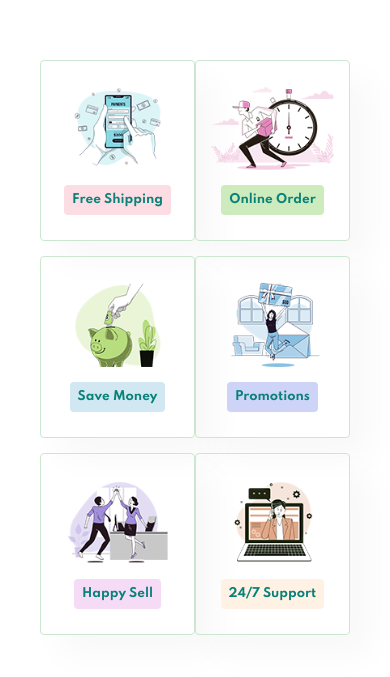
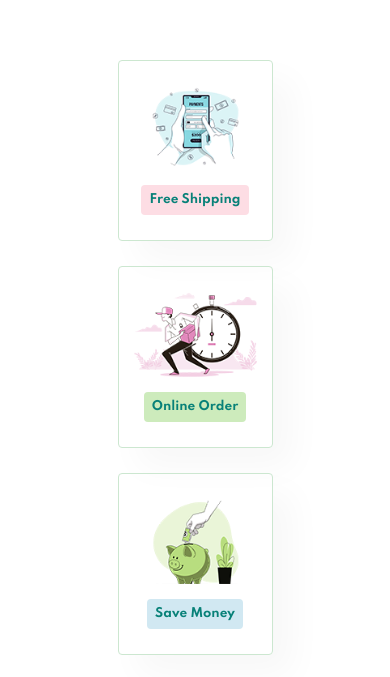
Before and after one commit to DidinDinesh/E-Commerce-Website, a plain HTML site: page about.html in a window 390 px wide. Shown: the part 1394-2071 px from the top of the page. Drawn offline with nearby package versions, Linux system fonts and the light colour scheme.

Commit message:
small change

```diff
--- a/style.css
+++ b/style.css
@@ -1063,6 +1063,7 @@ footer .copyright {
 
   #feature {
     justify-content: center;
+    gap: 10px;
   }
 
   #feature .fe-box {
@@ -1155,10 +1156,6 @@ footer .copyright {
 
   h1 {
     font-size: 38px;
-  }
-
-  #feature {
-    justify-content: space-between;
   }
 
   #feature .fe-box {
```
Also changed, not shown: index.html (+1 -1 lines).
